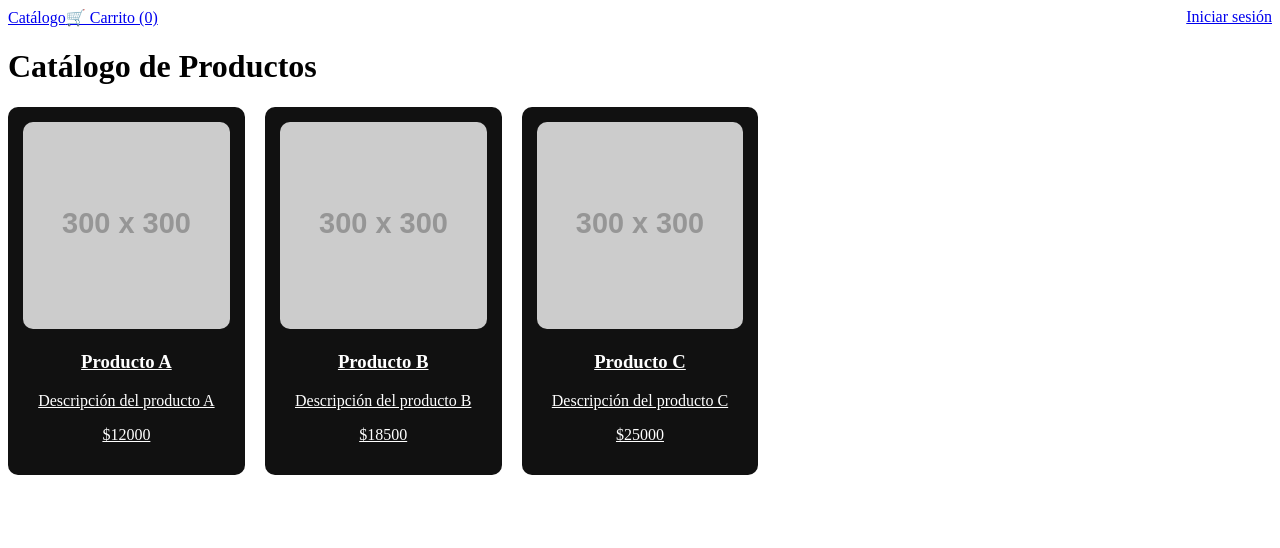
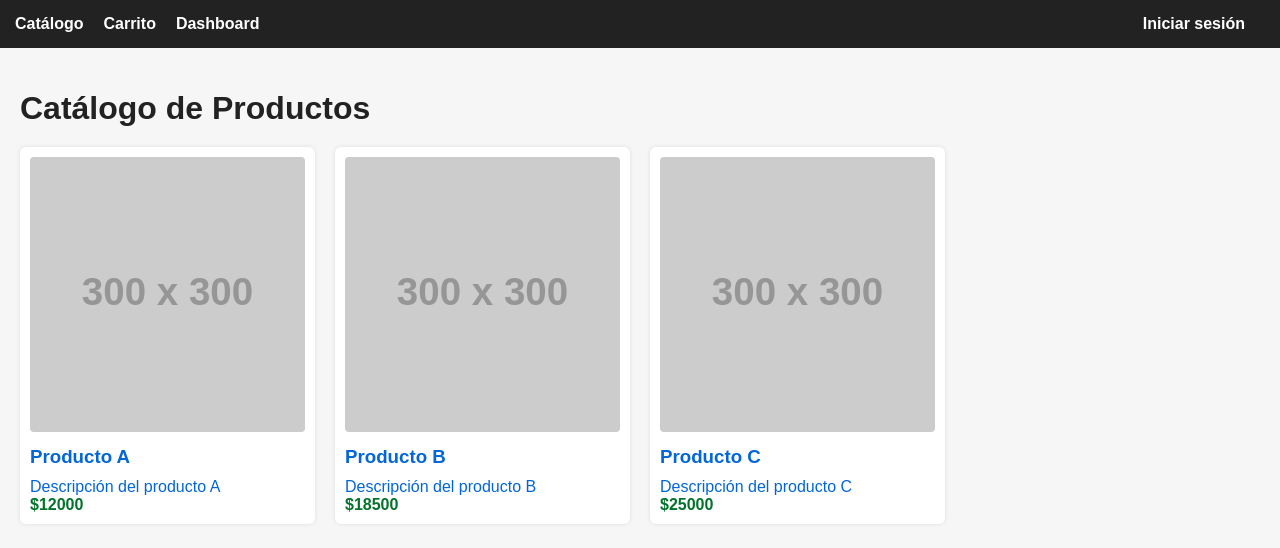
Before and after one commit to CamiloQuintana2005/nameksoft-catalog, an Angular app: page / in a window 1280 px wide. Shown: the top 548 px of the page. Built offline with nearby package versions, Linux system fonts and the light colour scheme.

Commit message:
Complete visual improvement (global styles, header, catalog, details, cart, dashboard and login

```diff
--- a/src/app/app.component.html
+++ b/src/app/app.component.html
@@ -1,17 +1,22 @@
-<header>
+<header class="main-header">
+  <nav>
     <a routerLink="/">Catálogo</a>
-  <a routerLink="/cart">🛒 Carrito ({{ cartCount }})</a>
+    <a routerLink="/cart">Carrito</a>
+    <a routerLink="/dashboard">Dashboard</a>
 
-  <span style="float:right">
+    <span class="right">
       <ng-container *ngIf="!isLogged">
         <a routerLink="/login">Iniciar sesión</a>
       </ng-container>
 
       <ng-container *ngIf="isLogged">
-      <span>Hola, {{ email }}</span>
-      <button (click)="logout()">Cerrar sesión</button>
+        <span class="user">Hola, {{ email }}</span>
+        <button (click)="logout()">Salir</button>
       </ng-container>
     </span>
+  </nav>
 </header>
 
+<main>
   <router-outlet></router-outlet>
+</main>
--- a/src/app/app.component.scss
+++ b/src/app/app.component.scss
@@ -0,0 +1,36 @@
+.main-header {
+    position: fixed;
+    top: 0;
+    left: 0;
+    right: 0;
+    background: #222;
+    color: white;
+    padding: 15px;
+
+    nav {
+      display: flex;
+      align-items: center;
+
+      a {
+        margin-right: 20px;
+        color: white;
+        font-weight: bold;
+      }
+
+      .right {
+        margin-left: auto;
+
+        .user {
+          margin-right: 12px;
+        }
+
+        button {
+          background: #e63946;
+        }
+      }
+    }
+  }
+
+  main {
+    padding: 20px;
+  }
--- a/src/app/pages/cart/cart.component.scss
+++ b/src/app/pages/cart/cart.component.scss
@@ -1,16 +1,32 @@
 .cart-list {
-    display: grid;
-    gap: 12px;
+    display: flex;
+    flex-direction: column;
+    gap: 15px;
   }
 
   .cart-item {
     display: flex;
-    gap: 12px;
-    background: #111;
+    background: white;
     padding: 10px;
-    border-radius: 8px;
-    img { width: 90px; height: 90px; object-fit: cover; border-radius: 6px; }
-    .info { color: #fff; }
+    border-radius: 6px;
+
+    img {
+      width: 80px;
+      height: 80px;
+      border-radius: 4px;
+      margin-right: 15px;
+    }
   }
 
-  .summary { margin-top: 16px; color: #fff; }
+  .summary {
+    margin-top: 20px;
+
+    h3 {
+      font-size: 22px;
+      margin-bottom: 10px;
+    }
+
+    button {
+      background: #e63946;
+    }
+  }
--- a/src/app/pages/catalog/catalog.component.scss
+++ b/src/app/pages/catalog/catalog.component.scss
@@ -1,18 +1,26 @@
 .grid {
     display: grid;
-    grid-template-columns: repeat(auto-fill, minmax(220px, 1fr));
     gap: 20px;
+    grid-template-columns: repeat(auto-fill, minmax(250px, 1fr));
   }
 
   .card {
-    background: #111;
-    border-radius: 10px;
-    padding: 15px;
-    color: white;
-    text-align: center;
+    background: white;
+    padding: 10px;
+    border-radius: 6px;
+    box-shadow: 0 0 4px rgba(0,0,0,.1);
+
+    img {
+      width: 100%;
+      border-radius: 4px;
+    }
+
+    h3 {
+      margin: 10px 0;
+    }
+
+    .price {
+      font-weight: bold;
+      color: #02732a;
+    }
   }
-
-  img {
-    width: 100%;
-    border-radius: 10px;
-  }
--- a/src/app/pages/dashboard/dashboard.component.scss
+++ b/src/app/pages/dashboard/dashboard.component.scss
@@ -0,0 +1,26 @@
+table {
+    width: 100%;
+    border-collapse: collapse;
+    background: white;
+
+    th, td {
+      padding: 10px;
+      border-bottom: 1px solid #ccc;
+    }
+
+    th {
+      background: #eee;
+    }
+  }
+
+  form {
+    margin-top: 20px;
+    background: white;
+    padding: 20px;
+    border-radius: 6px;
+
+    label {
+      display: block;
+      margin-bottom: 10px;
+    }
+  }
--- a/src/app/pages/login/login.component.scss
+++ b/src/app/pages/login/login.component.scss
@@ -0,0 +1,13 @@
+.login-card {
+    max-width: 350px;
+    margin: 50px auto;
+    background: white;
+    padding: 20px;
+    border-radius: 6px;
+    box-shadow: 0 0 5px rgba(0,0,0,.1);
+  }
+
+  .error {
+    color: red;
+    margin-bottom: 10px;
+  }
--- a/src/app/pages/product-detail/product-detail.component.scss
+++ b/src/app/pages/product-detail/product-detail.component.scss
@@ -0,0 +1,13 @@
+.wrapper {
+    display: flex;
+    gap: 30px;
+
+    img {
+      width: 350px;
+      border-radius: 6px;
+    }
+
+    .info {
+      flex: 1;
+    }
+  }
--- a/src/styles.scss
+++ b/src/styles.scss
@@ -1 +1,47 @@
-/* You can add global styles to this file, and also import other style files */
+* {
+    box-sizing: border-box;
+    margin: 0;
+    padding: 0;
+    font-family: Arial, sans-serif;
+  }
+
+  body {
+    background: #f6f6f6;
+    color: #222;
+    padding-top: 70px;
+  }
+
+  a {
+    text-decoration: none;
+    color: #0366d6;
+
+    &:hover {
+      text-decoration: underline;
+    }
+  }
+
+  button {
+    background: #0366d6;
+    color: white;
+    border: none;
+    padding: 8px 14px;
+    border-radius: 4px;
+    cursor: pointer;
+    margin: 4px;
+
+    &:hover {
+      background: #024a9c;
+    }
+  }
+
+  input, textarea {
+    width: 100%;
+    padding: 6px;
+    margin: 6px 0 14px;
+    border: 1px solid #ccc;
+    border-radius: 4px;
+  }
+
+  h1 {
+    margin-bottom: 20px;
+  }/* You can add global styles to this file, and also import other style files */
```
Lines whose indentation alone changed are shown as unchanged.
